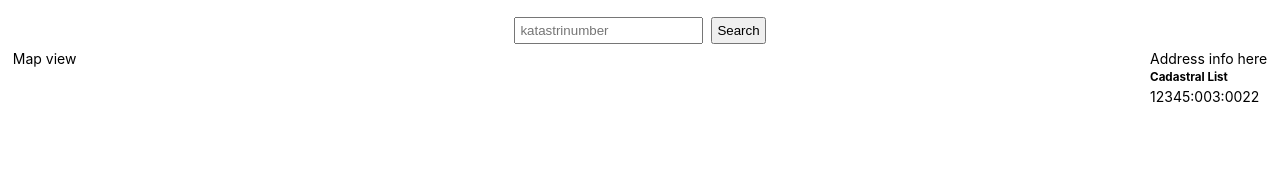
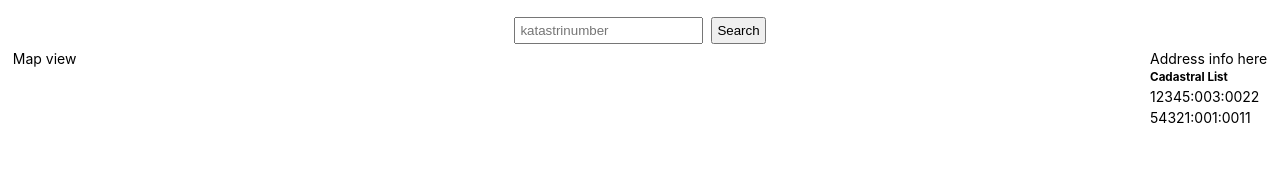
Before and after one commit to Krixxx/cadastral-map-project, a React (Create React App) app: page / in a window 1280 px wide. Shown: the top 178 px of the page. Built offline with nearby package versions, Linux system fonts and the light colour scheme.

Commit message:
CadastralList setup

```diff
--- a/src/App.js
+++ b/src/App.js
@@ -16,7 +16,7 @@ import { Provider } from 'react-redux';
 //initial store
 const initialStore = {
   search: '12345:003:0022',
-  cadastralList: [],
+  cadastralList: ['12345:003:0022', '54321:001:0011'],
 };
 
 //create redux STORE
--- a/src/components/CadastralList/CadastralList.js
+++ b/src/components/CadastralList/CadastralList.js
@@ -4,18 +4,29 @@ import React from 'react';
 //connect is higher order component
 import { connect } from 'react-redux';
 
-const CadastralList = ({ search }) => {
+const CadastralList = ({ cadastralList = [] }) => {
+  if (cadastralList.length === 0) {
+    return (
+      <section>
+        <h1>Cadastral List</h1>
+        <p>List is empty</p>
+      </section>
+    );
+  }
+
   return (
     <section>
       <h1>Cadastral List</h1>
-      {search}
+      {cadastralList.map((element, i) => {
+        return <p key={i}>{element}</p>;
+      })}
     </section>
   );
 };
 
 const mapStateToProps = (state) => {
   return {
-    search: state.search,
+    cadastralList: state.cadastralList,
   };
 };
 
```
